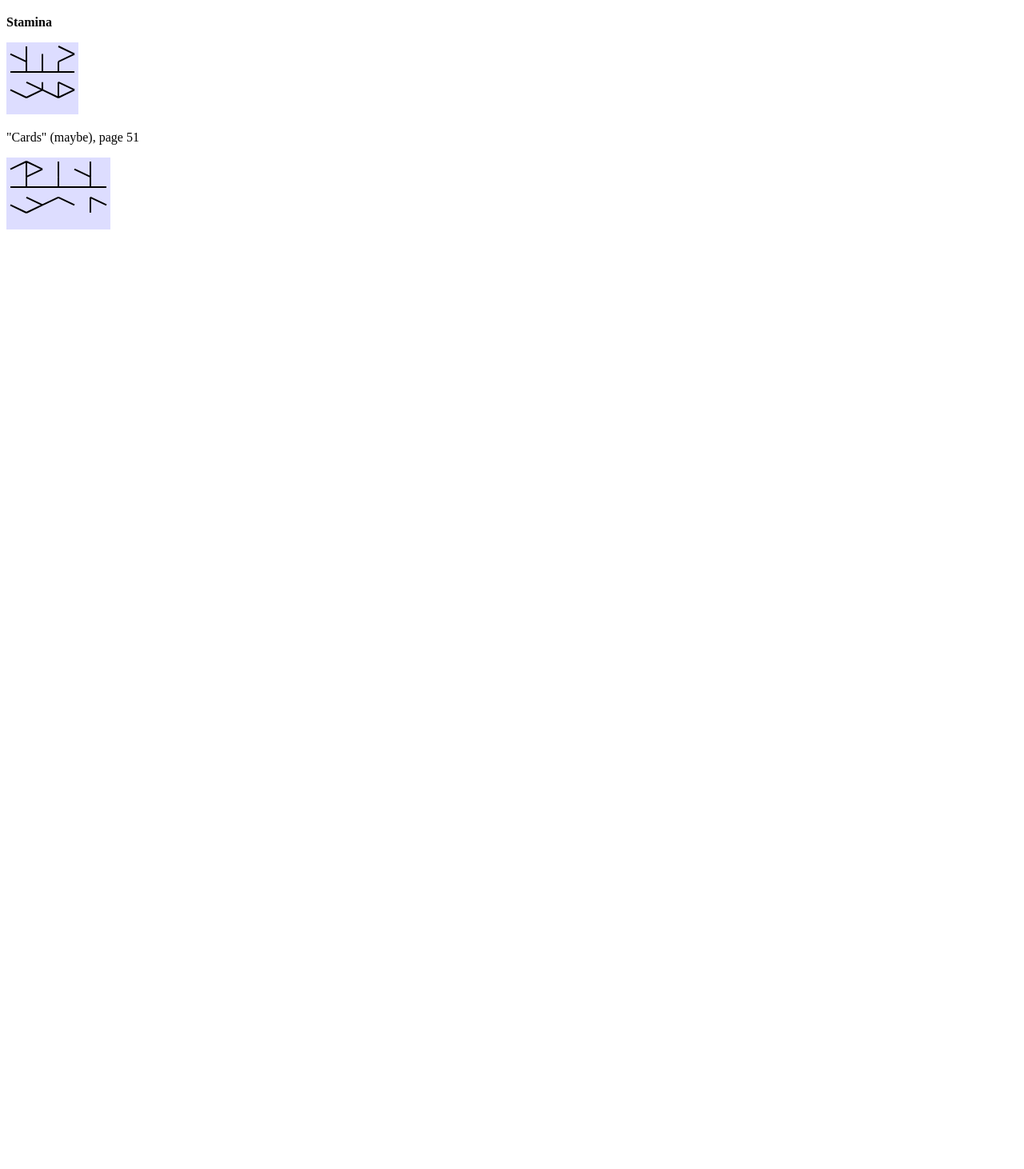
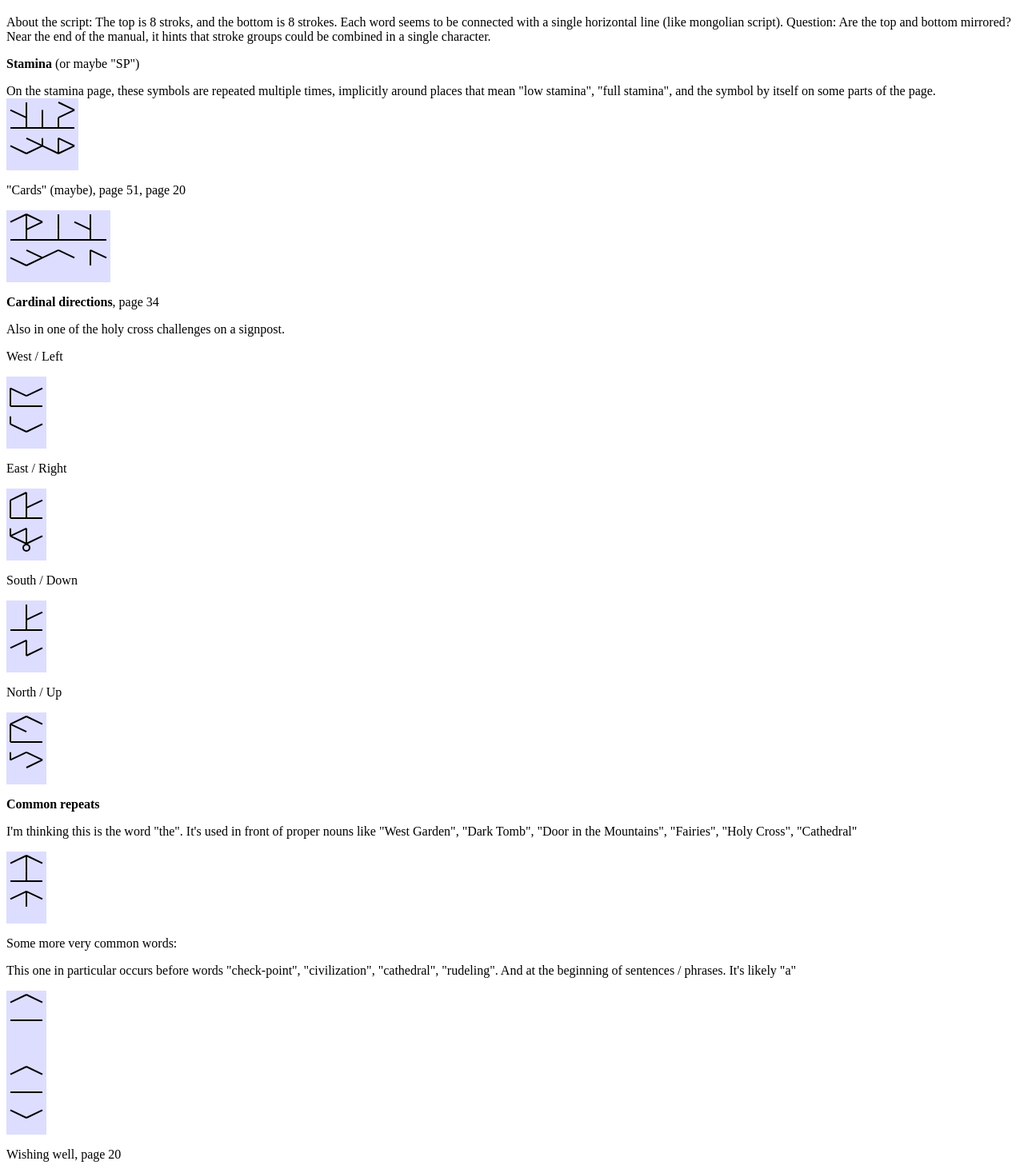
Before and after one commit to elimirks/miscprojects, a SvelteKit app in the folder tunic/: page / in a window 1280 px wide. Shown: the part 48-1510 px from the top of the page at 80% size. Before the commit the page ends 800 px from the top, so only its background shows below. Built offline with nearby package versions, Linux system fonts and the light colour scheme.

Commit message:
Add some more tunic words

```diff
--- a/tunic/src/routes/+page.svelte
+++ b/tunic/src/routes/+page.svelte
@@ -2,14 +2,66 @@
     import Word from "./Word.svelte";
 </script>
 <h2>Tunic Dictionary</h2>
-<p><b>Stamina</b></p>
+<p>About the script: The top is 8 stroks, and the bottom is 8 strokes. Each word seems to be connected with a single horizontal line (like mongolian script). Question: Are the top and bottom mirrored? Near the end of the manual, it hints that stroke groups could be combined in a single character.</p>
+
+<p><b>Stamina</b> (or maybe "SP")</p>
+<p>On the stamina page, these symbols are repeated multiple times, implicitly around places that mean "low stamina", "full stamina", and the symbol by itself on some parts of the page.
 <Word chars={[
 0b0101000101001110,
 0b1000110101011100,
 ]} />
-<p>"Cards" (maybe), page 51</p>
+<p>"Cards" (maybe), page 51, page 20</p>
 <Word chars={[
 0b0011110101001100,
 0b0001000100100100,
 0b0101000100010100,
 ]} />
+
+<p><b>Cardinal directions</b>, page 34</p>
+<p>Also in one of the holy cross challenges on a signpost.</p>
+<p>West / Left</p>
+<Word chars={[
+0b1100100011001000,
+]} />
+<p>East / Right</p>
+<Word chars={[
+0b1011100111111001,
+]} />
+<p>South / Down</p>
+<Word chars={[
+0b0001100100111000,
+]} />
+<p>North / Up</p>
+<Word chars={[
+0b1110010010101100,
+]} />
+<p><b>Common repeats</b></p>
+<p>I'm thinking this is the word "the". It's used in front of proper nouns like "West Garden", "Dark Tomb", "Door in the Mountains", "Fairies", "Holy Cross", "Cathedral"</p>
+<Word chars={[
+0b0011010100110100,
+]} />
+
+<p>Some more very common words:</p>
+<p>This one in particular occurs before words "check-point", "civilization", "cathedral", "rudeling". And at the beginning of sentences / phrases. It's likely "a"</p>
+<Word chars={[
+0b0010010000000000,
+]} />
+
+<Word chars={[
+0b0010010001001000,
+]} />
+
+<p>Wishing well, page 20</p>
+<p>The first character is the same as "West". Last top right char is the same beginning as "stamina" and end of "cards". Might be "wish".</p>
+<Word chars={[
+0b1100100011001000,
+0b0001000100010000,
+0b0101000100010100,
+]} />
+
+<p>Buttons / pressing something like that, on pages 13 and 14. A big hint is that it's used beside both the "A" and "LT" buttons.</p>
+<Word chars={[
+0b0011010100000100,
+0b0100100101011000,
+0b0100000000100100,
+]} />
--- a/tunic/src/routes/Word.svelte
+++ b/tunic/src/routes/Word.svelte
@@ -158,3 +158,8 @@
         {/if}
     {/each}
 </svg>
+<style>
+    svg {
+        display: block;
+    }
+</style>
```
